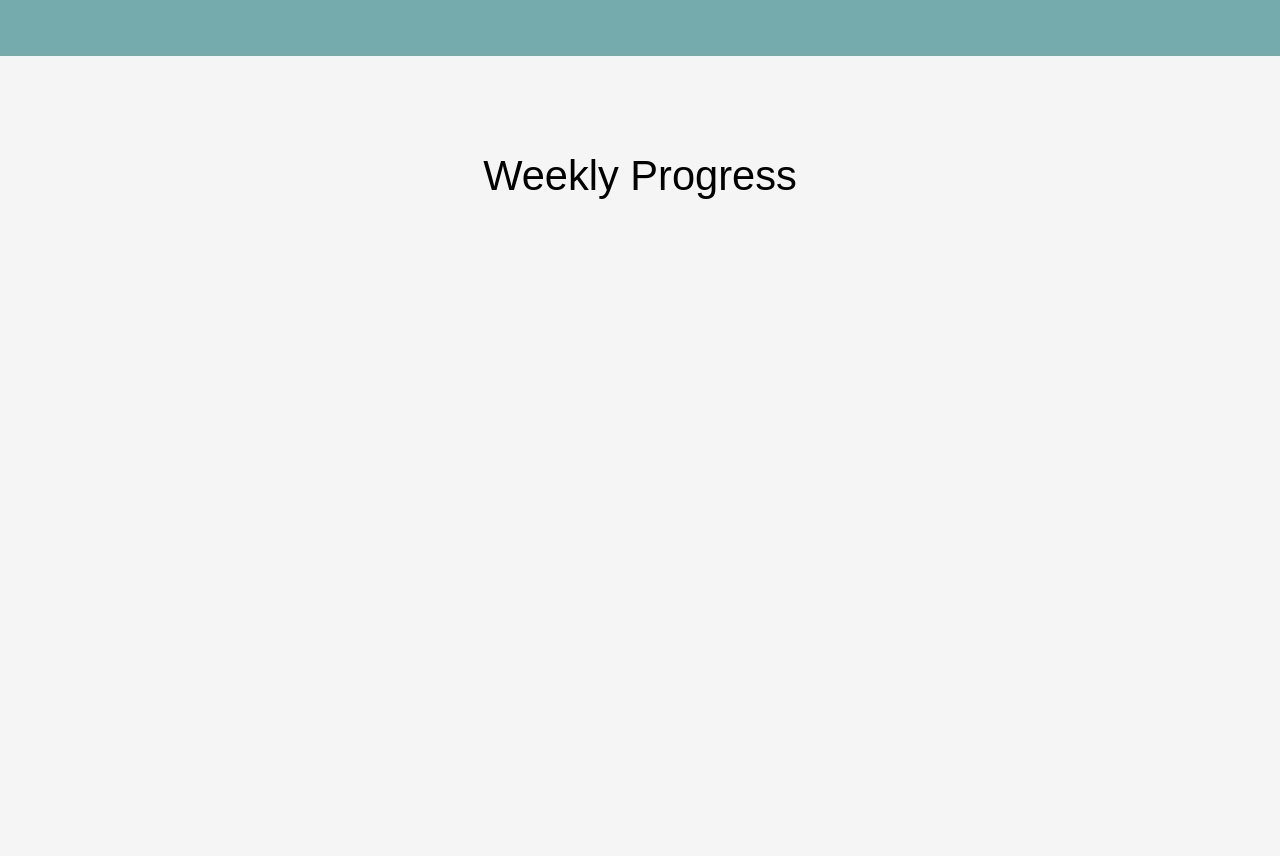
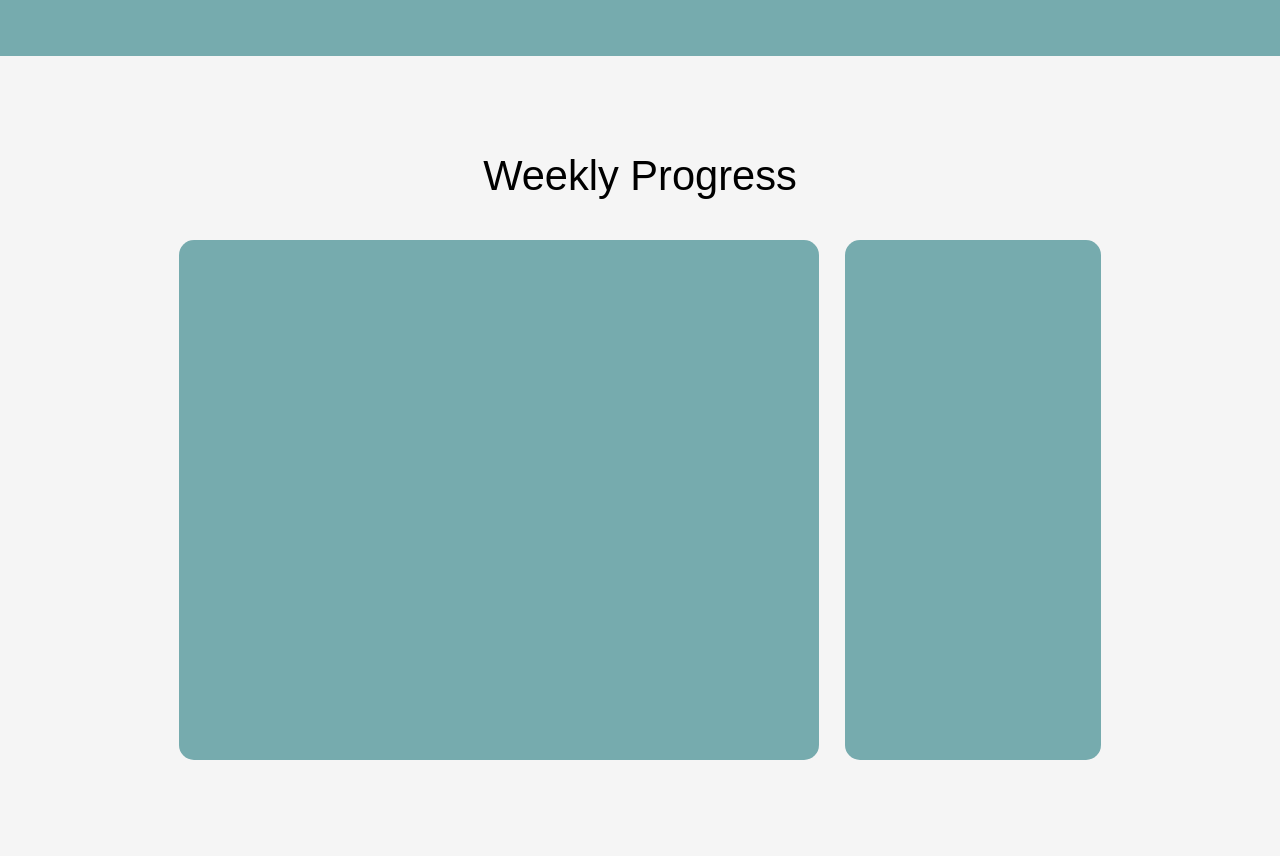
Before and after one commit to Maltiiski/StudyTracker, a Flask app: page / in a window 1280 px wide. Shown: the part 1544-2400 px from the top of the page. Run offline with Flask 3, Linux system fonts and the light colour scheme; some web fonts are replaced.

Commit message:
WIP pagethree

```diff
--- a/static/style.css
+++ b/static/style.css
@@ -226,12 +226,22 @@ section {
     display: flex;
     flex-direction: row;
     justify-content: center;
+    gap: 2vw;
+    margin-top: 23vh;
 }
 
 .weekly-stats {
     display: inline-block;
+    background-color: var(--abitblue);
+    min-width: 50vw;
+    min-height: 65vh;
+    border-radius: 15px;
 }
 
 .weekly-subjects {
     display: inline-block;
+    background-color: var(--abitblue);
+    min-width: 20vw;
+    min-height: 65vh;
+    border-radius: 15px;
 }
```
